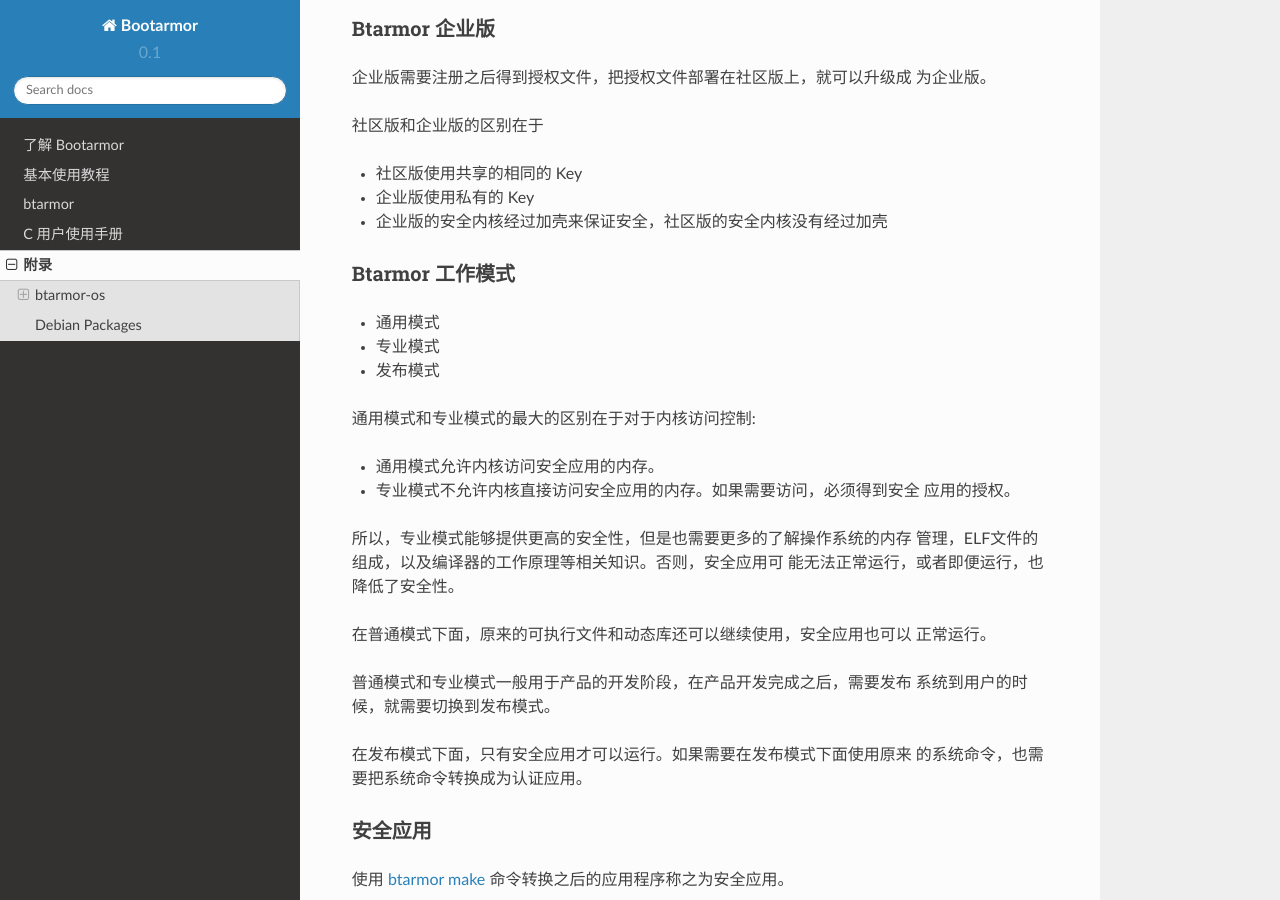
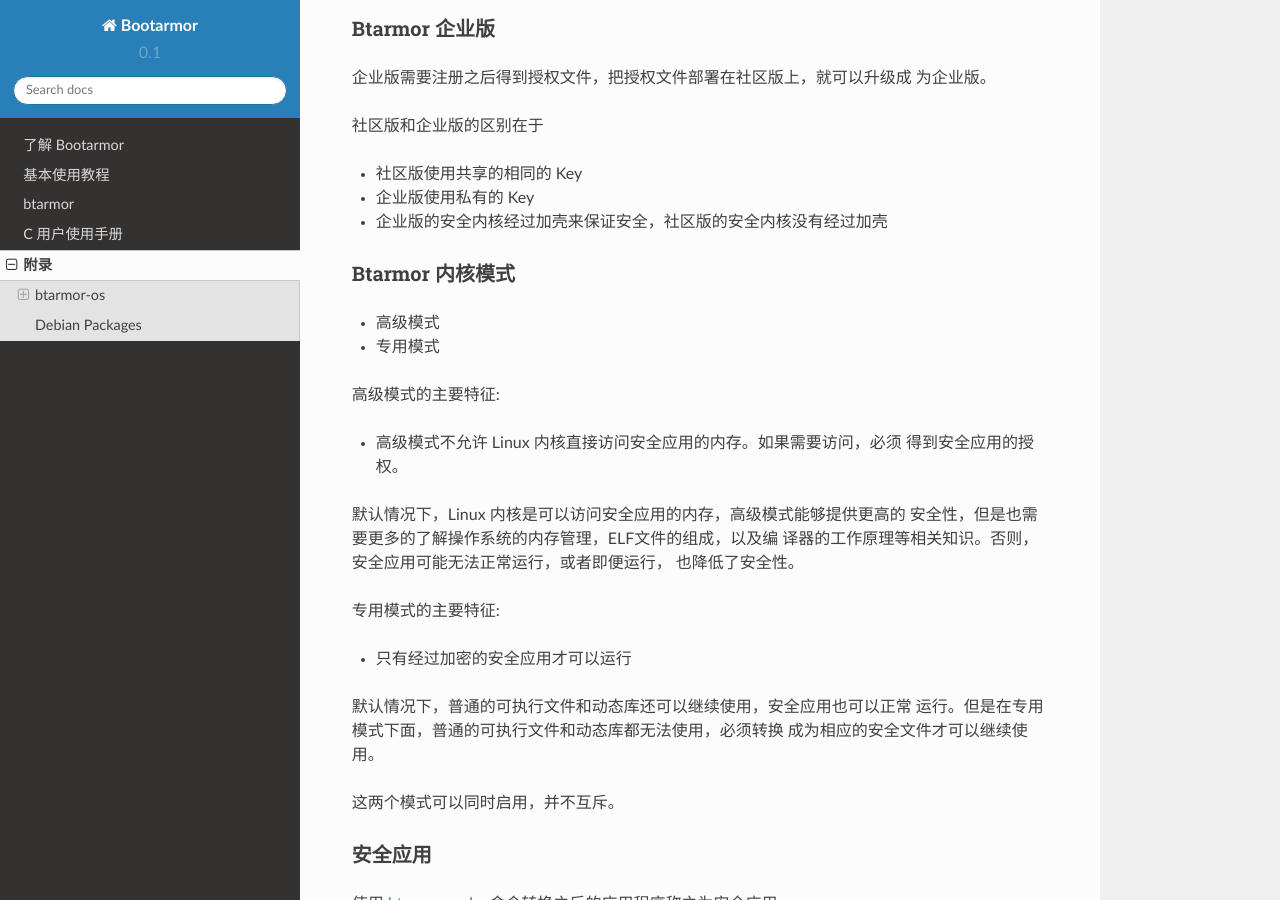
Before and after one commit to dashingsoft/btarmor-docs, a Sphinx documentation site: the page built from docs/appendix.rst, in a window 1280 px wide and 900 px high, scrolled down 480 px. Built offline with Sphinx 7.4.7 and the Read the Docs theme 2.0.0, drawn with Linux system fonts in a browser that asks for light colours.

Commit message:
Refine doc

```diff
--- a/docs/appendix.rst
+++ b/docs/appendix.rst
@@ -31,32 +31,31 @@ Btarmor 企业版
 * 企业版使用私有的 Key
 * 企业版的安全内核经过加壳来保证安全，社区版的安全内核没有经过加壳
 
-Btarmor 工作模式
+Btarmor 内核模式
 ~~~~~~~~~~~~~~~~
 
-* 通用模式
-* 专业模式
-* 发布模式
+* 高级模式
+* 专用模式
 
-通用模式和专业模式的最大的区别在于对于内核访问控制:
+高级模式的主要特征:
 
-* 通用模式允许内核访问安全应用的内存。
+* 高级模式不允许 Linux 内核直接访问安全应用的内存。如果需要访问，必须
+  得到安全应用的授权。
 
-* 专业模式不允许内核直接访问安全应用的内存。如果需要访问，必须得到安全
-  应用的授权。
+默认情况下，Linux 内核是可以访问安全应用的内存，高级模式能够提供更高的
+安全性，但是也需要更多的了解操作系统的内存管理，ELF文件的组成，以及编
+译器的工作原理等相关知识。否则，安全应用可能无法正常运行，或者即便运行，
+也降低了安全性。
 
-所以，专业模式能够提供更高的安全性，但是也需要更多的了解操作系统的内存
-管理，ELF文件的组成，以及编译器的工作原理等相关知识。否则，安全应用可
-能无法正常运行，或者即便运行，也降低了安全性。
+专用模式的主要特征:
 
-在普通模式下面，原来的可执行文件和动态库还可以继续使用，安全应用也可以
-正常运行。
+* 只有经过加密的安全应用才可以运行
 
-普通模式和专业模式一般用于产品的开发阶段，在产品开发完成之后，需要发布
-系统到用户的时候，就需要切换到发布模式。
+默认情况下，普通的可执行文件和动态库还可以继续使用，安全应用也可以正常
+运行。但是在专用模式下面，普通的可执行文件和动态库都无法使用，必须转换
+成为相应的安全文件才可以继续使用。
 
-在发布模式下面，只有安全应用才可以运行。如果需要在发布模式下面使用原来
-的系统命令，也需要把系统命令转换成为认证应用。
+这两个模式可以同时启用，并不互斥。
 
 安全应用
 ~~~~~~~~
```
Also changed, not shown: README.md (+15 -1 lines), docs/btarmor-cli.rst (+13 -39 lines), docs/tutorial.rst (+7 -2 lines).
